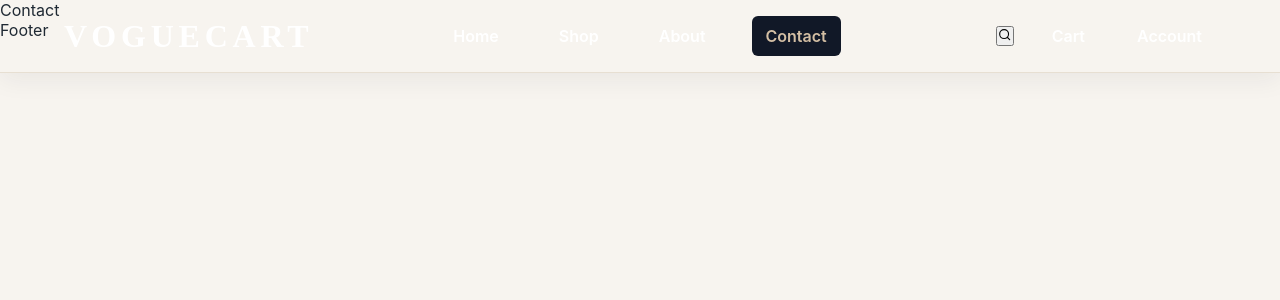
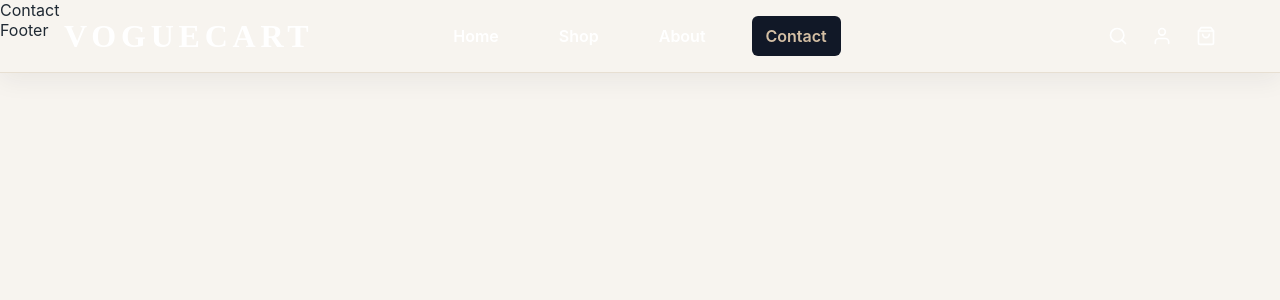
Before and after one commit to Arwa399/voguecart, a React (Vite) app in the folder client/: page /contact in a window 1280 px wide. Shown: the top 300 px of the page. Built offline with nearby package versions, Linux system fonts and the light colour scheme.

Commit message:
feat: implement hero slider state management

```diff
--- a/client/src/components/Navbar/Navbar.css
+++ b/client/src/components/Navbar/Navbar.css
@@ -74,7 +74,27 @@
 .navbar__actions {
   display: flex;
   align-items: center;
+  justify-content: flex-end;
   gap: 1.5rem;
+  width: 100%;
+}
 
-  justify-self: end;
+.navbar__icon {
+  display: flex;
+  align-items: center;
+  justify-content: center;
+
+  color: #ffffff;
+  text-decoration: none;
+
+  font-size: 1.25rem;
+
+  transition:
+    color 0.3s ease,
+    transform 0.3s ease;
 }
+
+.navbar__icon:hover {
+  color: #d4bfa4;
+  transform: translateY(-2px);
+}
--- a/client/src/components/Navbar/Navbar.tsx
+++ b/client/src/components/Navbar/Navbar.tsx
@@ -1,8 +1,7 @@
 import { NavLink } from "react-router-dom";
 import "./Navbar.css";
-import { links, actions } from "./NavbarData";
-import { FiSearch } from "react-icons/fi";
-
+import { links } from "./NavbarData";
+import { FiSearch, FiUser, FiShoppingBag } from "react-icons/fi";
 function Navbar() {
   return (
     <header className="navbar">
@@ -26,15 +25,17 @@ function Navbar() {
       </nav>
 
       <nav className="navbar__actions" aria-label="User navigation">
-        <button className="search-btn" aria-label="Search">
+        <NavLink to="/search" className="navbar__icon">
           <FiSearch />
-        </button>
+        </NavLink>
 
-        {actions.map((action) => (
-          <NavLink key={action.to} to={action.to} className="navbar__link">
-            {action.label}
-          </NavLink>
-        ))}
+        <NavLink to="/account" className="navbar__icon">
+          <FiUser />
+        </NavLink>
+
+        <NavLink to="/cart" className="navbar__icon">
+          <FiShoppingBag />
+        </NavLink>
       </nav>
     </header>
   );
--- a/client/src/components/Navbar/NavbarData.ts
+++ b/client/src/components/Navbar/NavbarData.ts
@@ -9,9 +9,4 @@ const links :NavbarItem[]= [
   { to: "/contact", label: "Contact" },
 ];
 
-const actions :NavbarItem[]= [
-  { to: "/cart", label: "Cart" },
-  {to: "/account", label: "Account" },
-];
-
-export {links, actions};
+export {links};
--- a/client/src/components/hero/Hero.tsx
+++ b/client/src/components/hero/Hero.tsx
@@ -1,12 +1,38 @@
-import slides from "./HeroData";
+import { useState } from "react";
 import HeroSlide from "./HeroSlide/HeroSlide";
+import slides  from "./HeroData";
+
+
 
 function Hero() {
-  const slide = slides[0];
+  const [currentSlide, setCurrentSlide] = useState(0);
+  console.log(slides[currentSlide]);
+
+  const nextSlide = () => {
+  if (currentSlide === slides.length - 1) {
+    setCurrentSlide(0);
+  } else {
+    setCurrentSlide(currentSlide + 1);
+  }
+};
+  const prevSlide = () => {
+    if (currentSlide == 0){
+      setCurrentSlide(slides.length-1)
+    } else{
+      setCurrentSlide (currentSlide -1);
+    }
+  }
+
 
   return (
-    <HeroSlide slide={slide} />
+    <>
+      <HeroSlide slide={slides[currentSlide]} />
+      <button onClick={nextSlide}>next</button>
+      <button onClick={prevSlide}>prev</button>
+    </>
   );
 }
 
+
+
 export default Hero;
```
